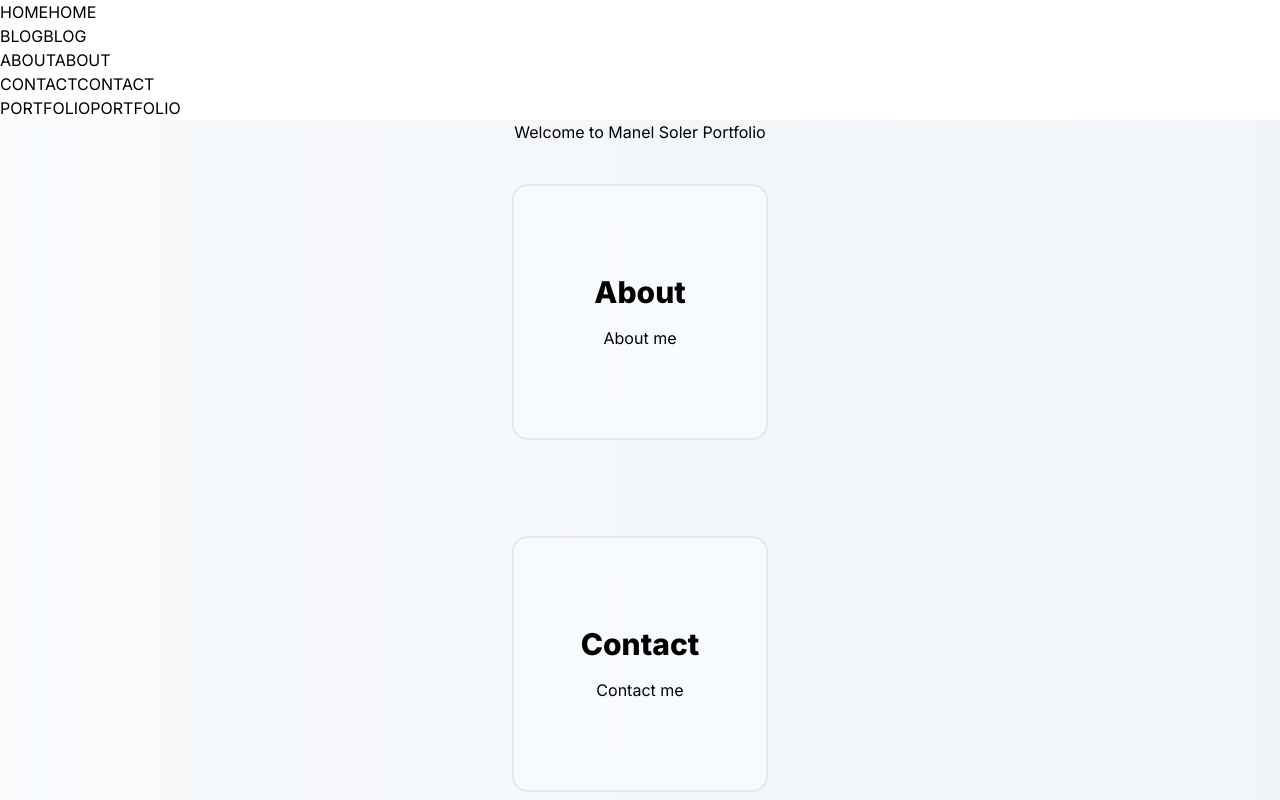
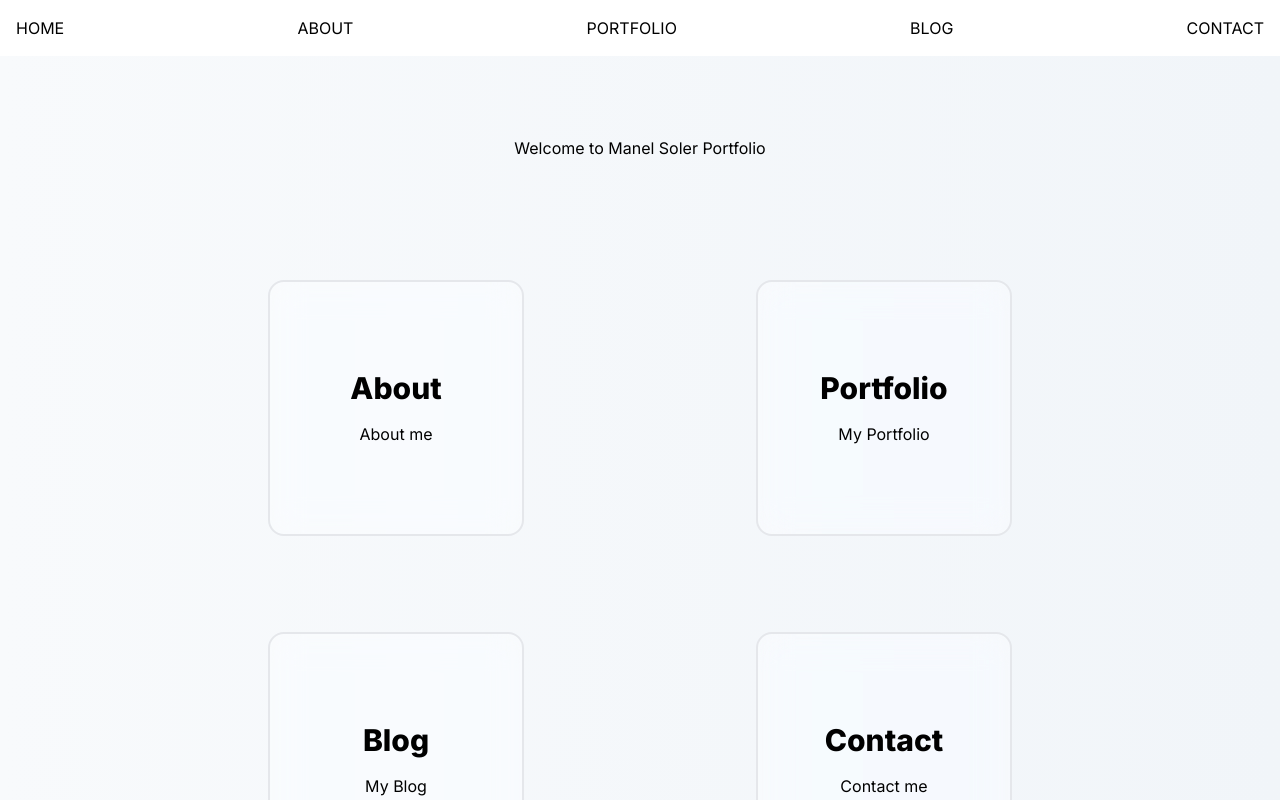
Before and after one commit to msc3po/portfolio, a Next.js app in the folder portfolio/: page / in a window 1280 px wide. Shown: the top 800 px of the page. Built offline with nearby package versions, Linux system fonts and the light colour scheme.

Commit message:
more home styling and refactor layout and home code

```diff
--- a/portfolio/app/components/box.tsx
+++ b/portfolio/app/components/box.tsx
@@ -7,13 +7,12 @@ type BoxProps = {
 export default function Box({title, content}: BoxProps) {
   return (
     <div className="left-0 top-0 flex h-full w-full items-center justify-center py-10">
-    <div className="glass rounded-2xl border-solid border-2 border-gray-200 p-4 w-64 h-64 flex items-center justify-center">
-      <div>
-        <h1 className="mb-4 text-3xl font-extrabold text-center">{title}</h1>
-        <p className="text-center">{content}</p>
+      <div className="glass rounded-2xl border-solid border-2 border-gray-200 p-4 w-64 h-64 flex items-center justify-center transition-all duration-200 ease-in-out hover:shadow-lg hover:bg-blue-100">
+        <div>
+          <h1 className="mb-4 text-3xl font-extrabold text-center">{title}</h1>
+          <p className="text-center">{content}</p>
+        </div>
       </div>
     </div>
-  </div>
-)
-
+  )
 }
--- a/portfolio/app/layout.tsx
+++ b/portfolio/app/layout.tsx
@@ -5,8 +5,8 @@ import Link from 'next/link'
 const inter = Inter({ subsets: ['latin'] })
 
 export const metadata = {
-  title: 'Create Next App',
-  description: 'Generated by create next app',
+  title: 'Manel Soler Portfolio',
+  description: 'Manel Soler Portfolio',
 }
 
 export default function RootLayout({
@@ -16,27 +16,23 @@ export default function RootLayout({
 }) {
   const links = [
     { href: '/', label: 'HOME' },
+    { href: '/about', label: 'ABOUT' },
+    { href: '/portfolio', label: 'PORTFOLIO' },
     { href: '/blog', label: 'BLOG' },
-    { href: '/about', label: 'ABOUT' },
     { href: '/contact', label: 'CONTACT' },
-    { href: '/portfolio', label: 'PORTFOLIO' },
   ]
 
   return (
     <html lang="en">
       <body className={inter.className}>
-        <div className=" text-center"> </div>
-        <div className="flex justify-between">
-          <ul>
-            {links.map(({ href, label }) => (
-              <li key={href}>
-                <Link href={href}>{label}</Link>
-                <a>{label}</a>
-              </li>
-            ))}
-          </ul>
-        </div>
-
+        <div className="text-center"></div>
+        <nav className="flex justify-between p-4">
+          {links.map(({ href, label }) => (
+            <Link key={href} href={href}>
+              {label}
+            </Link>
+          ))}
+        </nav>
         <div>{children}</div>
       </body>
     </html>
--- a/portfolio/app/page.tsx
+++ b/portfolio/app/page.tsx
@@ -1,23 +1,29 @@
 import Image from 'next/image'
 import Box from './components/box'
-
+import Link from 'next/link'
 
 export default function Home() {
+  const boxes = [
+    { title: 'About', content: 'About me', href: '/about' },
+    { title: 'Portfolio', content: 'My Portfolio', href: '/portfolio' },
+    { title: 'Blog', content: 'My Blog', href: '/blog' },
+    { title: 'Contact', content: 'Contact me', href: '/contact' },
+  ]
+
   return (
+    <div className="bg-gradient-to-r from-slate-50 to-slate-100 min-h-screen">
+      <div className="h-max-full text-center">
+        <h1 className="p-10 py-20">Welcome to Manel Soler Portfolio</h1>
+        <nav className="items-center grid grid-cols-2 gap-4 mx-auto w-3/4">
+          {boxes.map((box, index) => (
+            <Link href={box.href}>
 
-    <div className="bg-gradient-to-r from-slate-50 to-slate-100 h-screen">
-      <div className="h-max-full text-center">
+                <Box key={index} title={box.title} content={box.content} />
 
-      <h1>Welcome to Manel Soler Portfolio</h1>
-        <div className=" items-center grid grid-rows-{3} gap-4 ">
-          <Box title='About' content='About me' />
-          <Box title='Contact' content='Contact me' />
-          <Box title='Portfolio' content='My Portfolio' />
-          <Box title='Blog' content='My Blog' />
-
-        </div>
-        </div>
-
-  </div>
+            </Link>
+          ))}
+        </nav>
+      </div>
+    </div>
   )
 }
```
Also changed, not shown: portfolio/.eslintrc.json (deleted), 1 other file (tests, documents, lock files or other folders).
